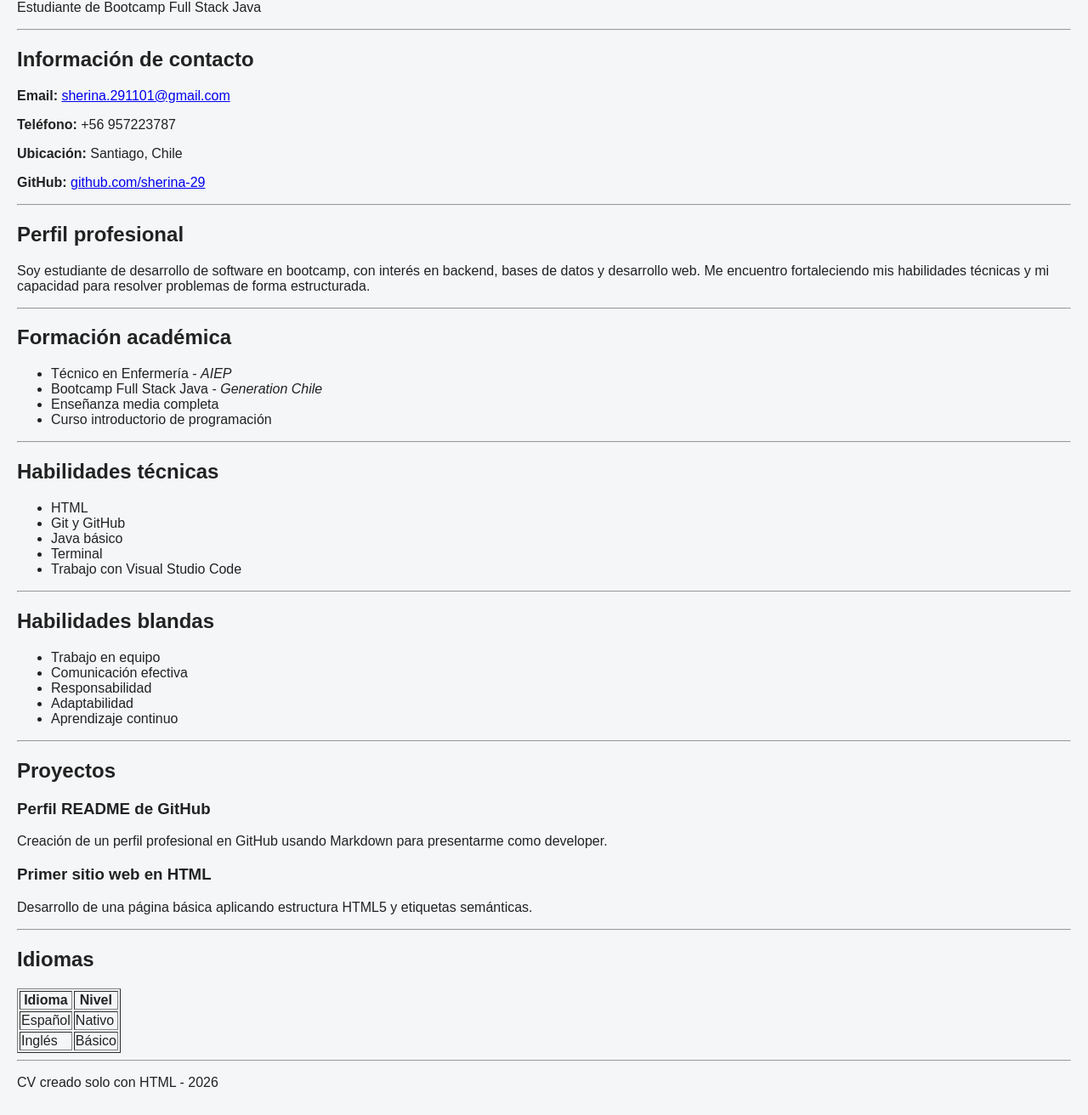
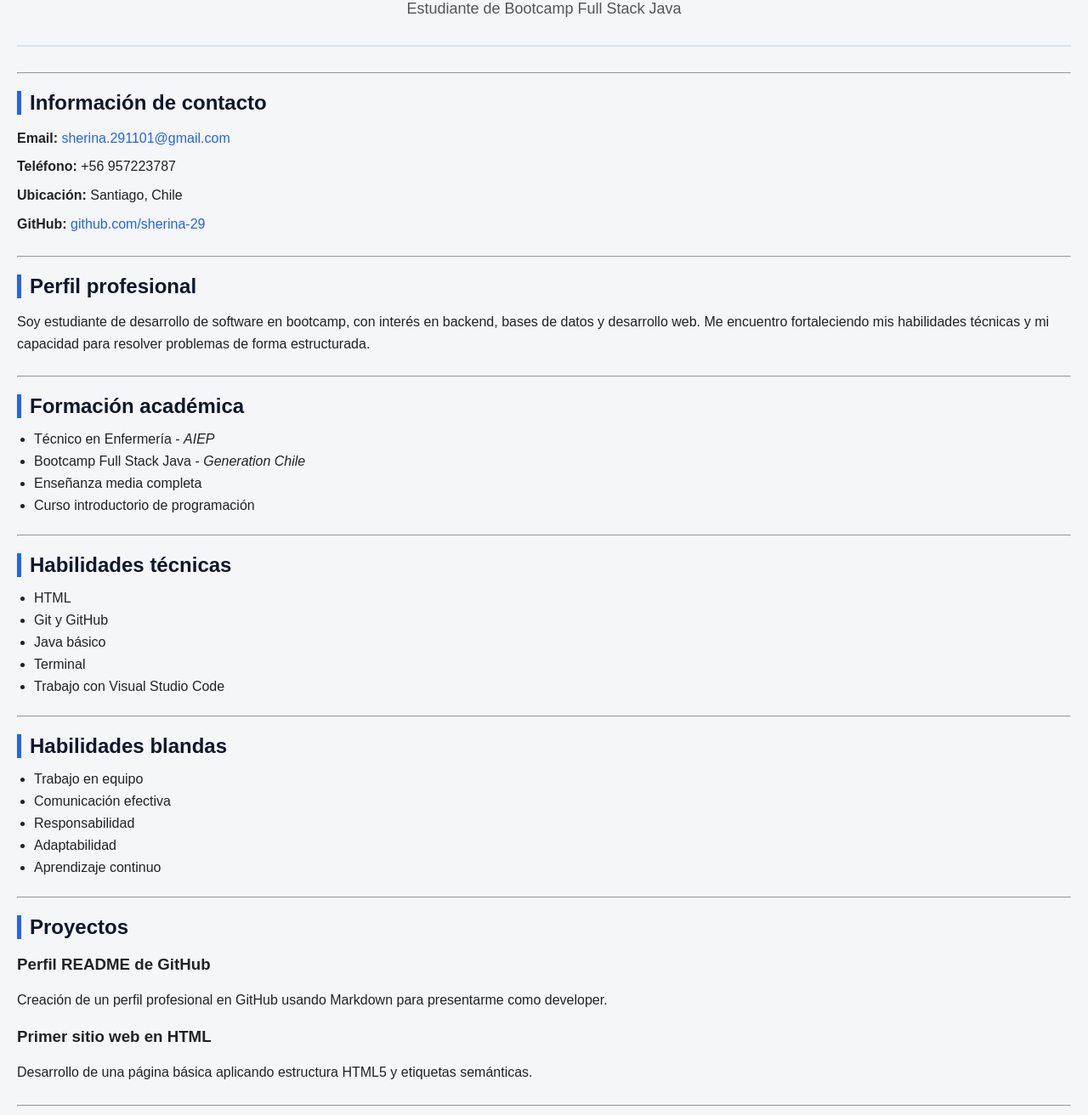
Before and after one commit to sherina-29/Mi-CV-html, a plain HTML site: page index.html in a window 1280 px wide. Shown: the part 160-1472 px from the top of the page at 85% size. Drawn offline with Linux system fonts and the light colour scheme.

Commit message:
Add files via upload

```diff
--- a/styles.css
+++ b/styles.css
@@ -14,6 +14,80 @@ body {
   border-radius: 12px;
 }
 
+header {
+  text-align: center;
+  border-bottom: 2px solid #dbe2ea;
+  padding-bottom: 20px;
+  margin-bottom: 30px;
+}
+
 h1 {
-  color: red !important;
+  color: #1d4ed8;
+  font-size: 36px;
+  margin-bottom: 10px;
 }
+
+header p {
+  font-size: 18px;
+  color: #555;
+}
+
+section {
+  margin-bottom: 25px;
+}
+
+h2 {
+  color: #0f172a;
+  font-size: 24px;
+  border-left: 5px solid #2563eb;
+  padding-left: 10px;
+  margin-bottom: 15px;
+}
+
+p {
+  line-height: 1.6;
+  margin: 8px 0;
+}
+
+ul {
+  padding-left: 20px;
+}
+
+li {
+  margin-bottom: 8px;
+}
+
+a {
+  color: #2563eb;
+  text-decoration: none;
+}
+
+a:hover {
+  text-decoration: underline;
+}
+
+table {
+  width: 100%;
+  border-collapse: collapse;
+  margin-top: 10px;
+}
+
+th,
+td {
+  border: 1px solid #cbd5e1;
+  padding: 10px;
+  text-align: left;
+}
+
+th {
+  background-color: #e2e8f0;
+}
+
+footer {
+  text-align: center;
+  margin-top: 30px;
+  padding-top: 15px;
+  border-top: 1px solid #dbe2ea;
+  color: #666;
+  font-size: 14px;
+}
```
